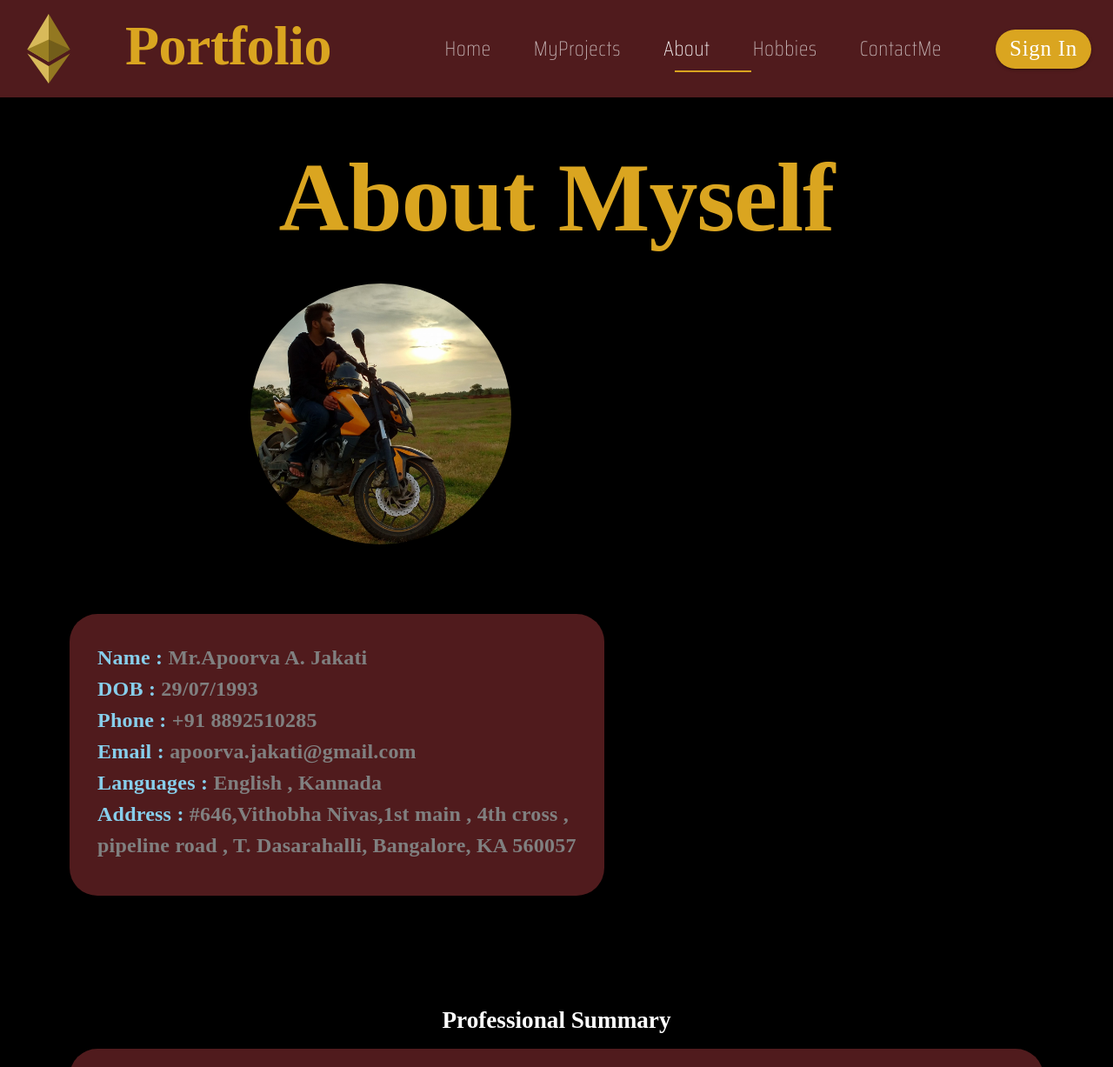
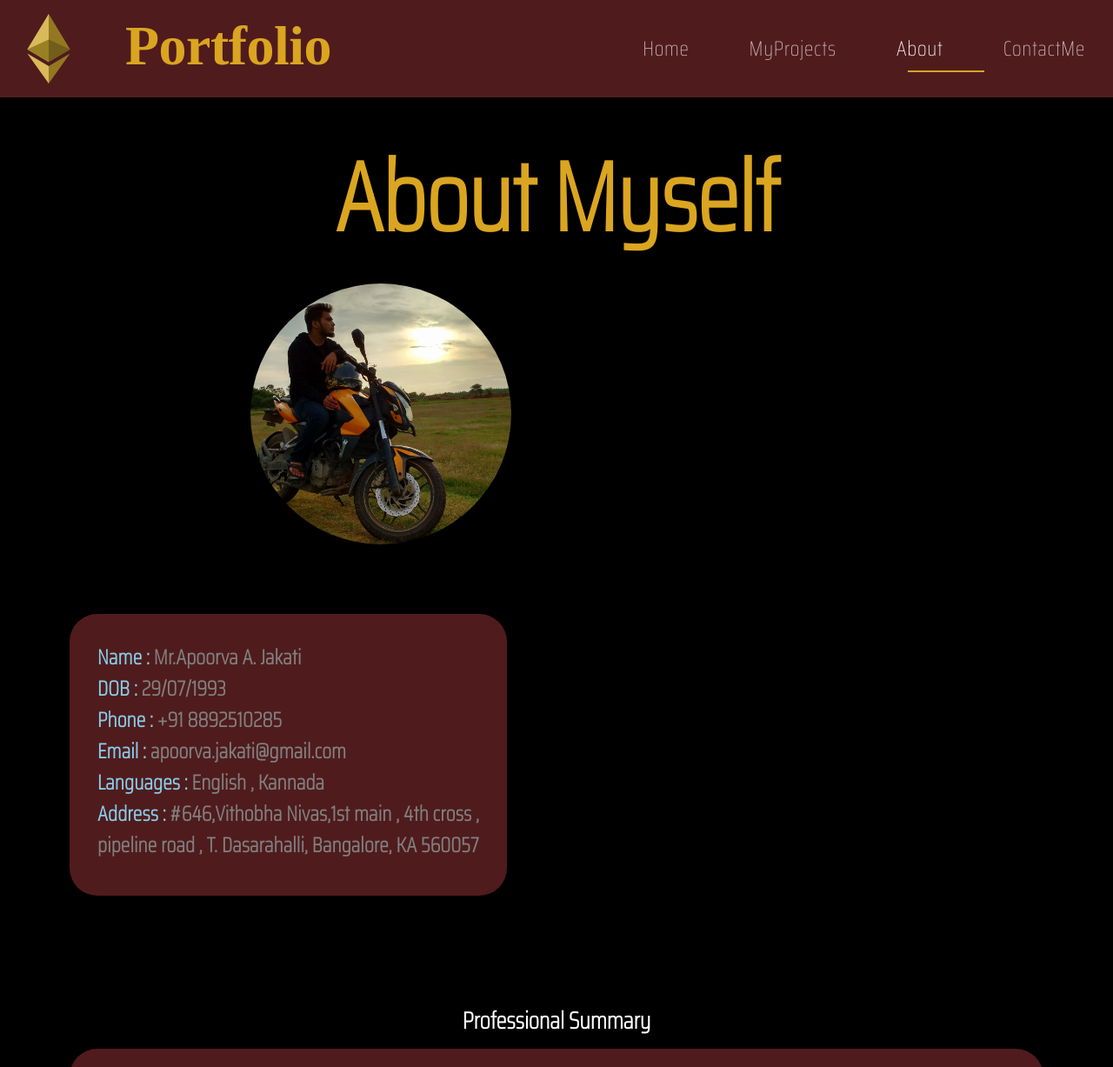
Before and after one commit to Apoorva29071993/Portfolio_WithBackendLatest, a React app in the folder client/: page /about in a window 1280 px wide. Shown: the top 1227 px of the page at 87% size. Built offline with nearby package versions, Linux system fonts and the light colour scheme; some packages are replaced by stand-ins of ours; a web font is replaced by a local one.

Commit message:
Changed font style and removed links

```diff
--- a/client/public/index.html
+++ b/client/public/index.html
@@ -29,6 +29,7 @@
 <link rel="preconnect" href="https://fonts.gstatic.com">
 <link href="https://fonts.googleapis.com/css2?family=Viaoda+Libre&display=swap" rel="stylesheet">
 <link href="https://fonts.googleapis.com/css2?family=Saira+Condensed:wght@100&family=Viaoda+Libre&display=swap" rel="stylesheet">
+<link href="https://fonts.googleapis.com/css2?family=Roboto:wght@100&display=swap" rel="stylesheet">
 
     <!--
       Notice the use of %PUBLIC_URL% in the tags above.
--- a/client/src/components/About.jsx
+++ b/client/src/components/About.jsx
@@ -22,7 +22,7 @@ import revolutionBackground from "../assets/infoBackground.svg";
 import axios from 'axios';
 import download from 'downloadjs';
 
-
+const font = "'Roboto', sans-serif";
 const useStyles = makeStyles(theme => ({
     apoorva : {
         height: "15em",
@@ -179,7 +179,7 @@ const useStyles = makeStyles(theme => ({
     bodyText : {
         color : "grey" ,
         fontSize : "1.5rem" ,
-        fontFamily : "Viaoda Libre",
+        fontFamily : "Saira Condensed",
         fontWeight : "700",
         [theme.breakpoints.down("xs")]:{
             textAlign : "center",
--- a/client/src/components/Contact.jsx
+++ b/client/src/components/Contact.jsx
@@ -94,7 +94,7 @@ const useStyles = makeStyles(theme => ({
     bodyText : {
         color : "red" ,
         fontSize : "2.5rem" ,
-        fontFamily : "Dancing Script",
+        fontFamily : "Saira Condensed",
         fontWeight : "700",
         [theme.breakpoints.down("xs")]:{
             textAlign : "center",
--- a/client/src/components/ECommerce.jsx
+++ b/client/src/components/ECommerce.jsx
@@ -48,7 +48,7 @@ const useStyles = makeStyles(theme => ({
      bodyText : {
         color : "white" ,
         fontSize : "1.5rem" ,
-        fontFamily : "Viaoda Libre",
+        fontFamily : "Saira Condensed",
         fontWeight : "700",
         [theme.breakpoints.down("xs")]:{
             textAlign : "center",
--- a/client/src/components/Home.jsx
+++ b/client/src/components/Home.jsx
@@ -63,8 +63,8 @@ const useStyles = makeStyles(theme => ({
           borderRadius : 50 ,
           height : 45 ,
           width : 145 ,
-          fontFamily : 'Viaoda Libre' ,
-          fontSize : "1rem" ,
+          fontFamily : 'Saira Condensed' ,
+          fontSize : "1.2rem" ,
           "&:hover" : {
             backgroundColor : "white",
             color : theme.palette.common.gold
--- a/client/src/components/ui/Footer.jsx
+++ b/client/src/components/ui/Footer.jsx
@@ -116,13 +116,13 @@ export default function Footer(props) {
                     </Grid>
                 </Grid>
 
-                <Grid item className={classes.gridItem}>
+                {/* <Grid item className={classes.gridItem}>
                     <Grid container direction="column" spacing={2}>
                         <Grid item component={Link} to="/hobbies" onClick={() => props.setValue(3)} className={classes.link}>
                             Hobbies
                         </Grid>
                     </Grid>
-                </Grid>
+                </Grid> */}
 
                 <Grid item className={classes.gridItem}>
                     <Grid container direction="column" spacing={2}>
--- a/client/src/components/ui/Header.jsx
+++ b/client/src/components/ui/Header.jsx
@@ -69,7 +69,8 @@ function ElevationScroll(props) {
       tab : {
           ...theme.typography.tab,
           minWidth : 10 ,
-          marginLeft : "25px"
+          marginLeft : "25px" ,
+          marginRight : "20px"
       },
       button : {
           borderRadius : "50px",
@@ -196,8 +197,8 @@ export default function Header(props) {
                     },
 
                     {name : "About" , link : "/about" , activeIndex : 2},
-                    {name : "Hobbies" , link : "/hobbies" , activeIndex : 3},
-                    {name : "ContactMe" , link : "/contact" , activeIndex : 4}];
+                   // {name : "Hobbies" , link : "/hobbies" , activeIndex : 3},
+                    {name : "ContactMe" , link : "/contact" , activeIndex : 3}];
 
     useEffect(() => {
 
@@ -238,9 +239,9 @@ export default function Header(props) {
 
             </Tabs>
 
-                <Button variant="contained" color="secondary" component={Link} to="/signin" className={classes.button}>
+                {/* <Button variant="contained" color="secondary" component={Link} to="/signin" className={classes.button}>
                     Sign In
-                </Button>
+                </Button> */}
 
                 <Menu id="simple-menu"
                 anchorEl={anchorEl} open={openMenu}
@@ -292,7 +293,7 @@ export default function Header(props) {
                 ))}
 
 
-                    <ListItem
+                    {/* <ListItem
                     onClick={() => {setOpenDrawer(false); props.setValue(5)}}
                     divider button
                     component={Link} to='/signin'
@@ -300,7 +301,7 @@ export default function Header(props) {
                     selected={props.value === 5}
                     classes={{root : classes.drawerItemSelected , selected : classes.drawerItemSelected}}>
                         <ListItemText className={classes.drawerItem} disableTypography>SignIn</ListItemText>
-                    </ListItem>
+                    </ListItem> */}
                 </List>
             </SwipeableDrawer>
             <IconButton className={classes.drawerIconContainer} onClick={() => setOpenDrawer(!openDrawer)} disableRipple>
--- a/client/src/components/ui/Theme.js
+++ b/client/src/components/ui/Theme.js
@@ -31,19 +31,19 @@ export default createMuiTheme({
             color :`${White}`
         } ,
         h4 : {
-            fontFamily : "Arial",
+            fontFamily : "Saira Condensed",
             fontSize : "1.75rem" ,
             color : `${Gold}`,
             fontWeight : 700
         },
         h2 : {
-            fontFamily : "M PLUS Rounded 1c",
+            fontFamily : "Saira Condensed",
             fontSize : "7rem" ,
             color : `${Gold}`,
             fontWeight : 700
         },
         h3 : {
-            fontFamily : "M PLUS Rounded 1c",
+            fontFamily : "Saira Condensed",
             fontSize : "1.7rem" ,
             color : `${White}`,
             fontWeight : 700
@@ -55,7 +55,7 @@ export default createMuiTheme({
         },
         h6 : {
             color : "white",
-            fontFamily : "M PLUS Rounded 1c"
+            fontFamily : "Saira Condensed"
         }
     },
     overrides : {
```
Also changed, not shown: server.js (+39 -7 lines).
